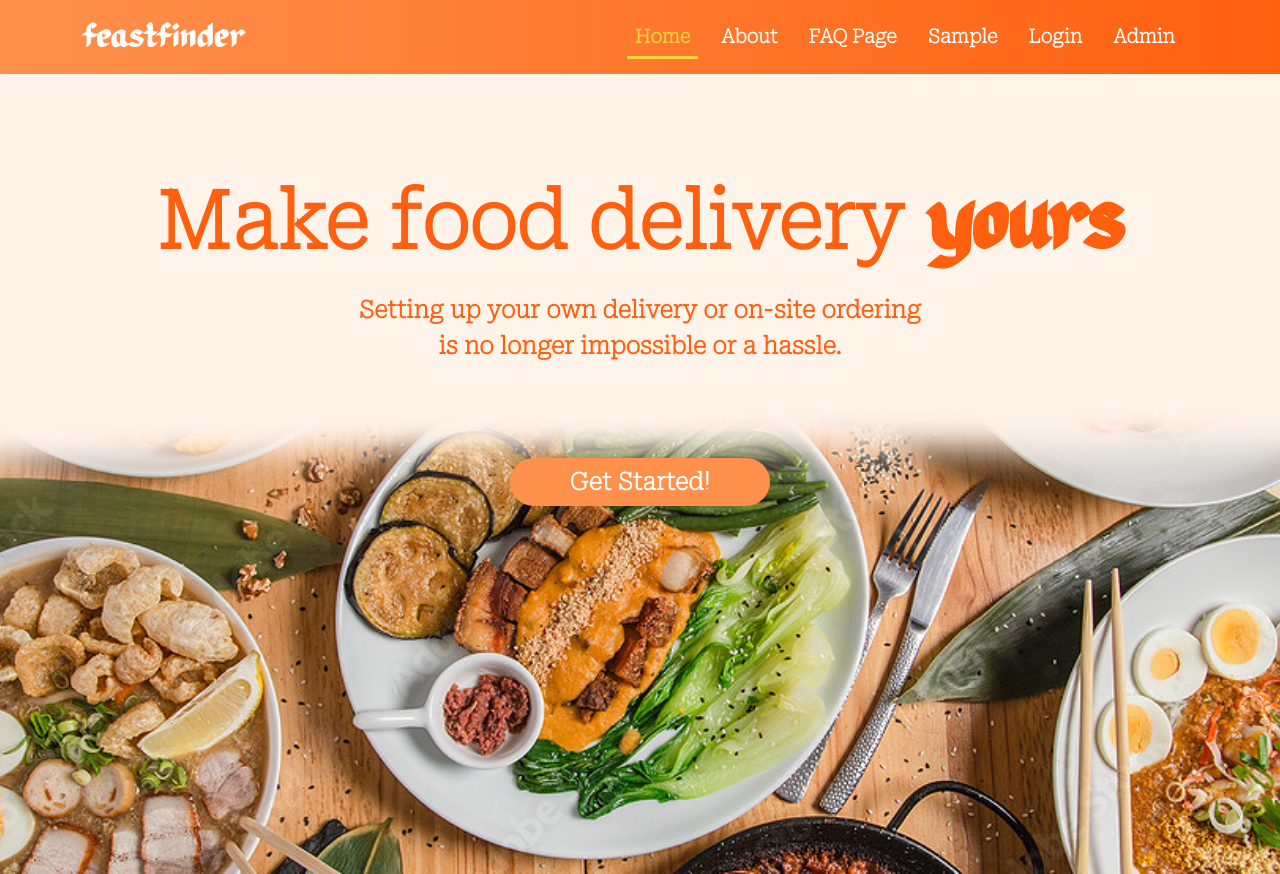
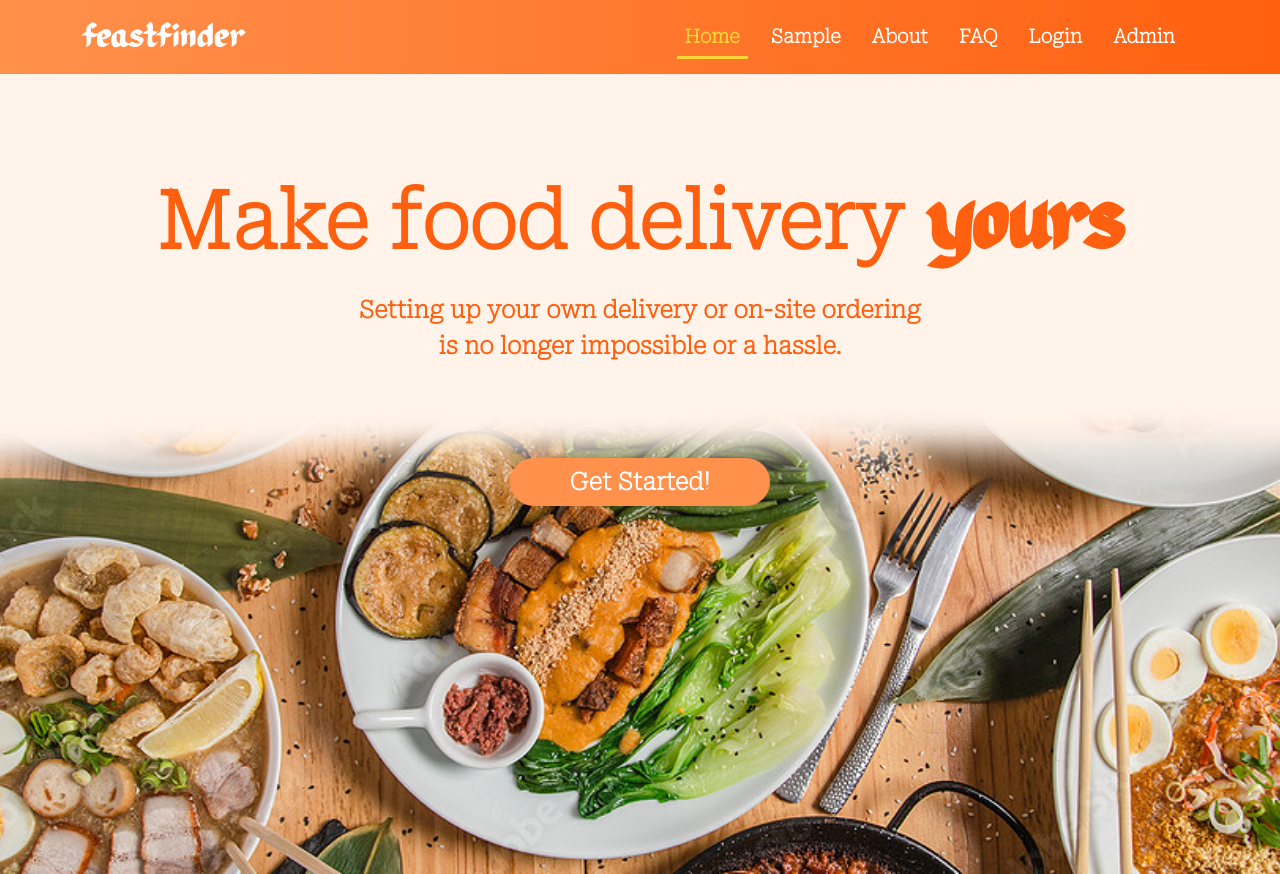
Before and after one commit to FeastFinderApp/feastfinder, a React (Create React App) app: page / in a window 1280 px wide. Built offline with nearby package versions, Linux system fonts and the light colour scheme.

Commit message:
Fix FAQ routing, fixes #27

```diff
--- a/src/App.js
+++ b/src/App.js
@@ -10,7 +10,7 @@ import { Navbar, Nav, Container } from "react-bootstrap";
 import "bootstrap/dist/css/bootstrap.min.css";
 import Home from "./components/Home";
 import About from "./components/About";
-import Faques from "./components/FAQ-page";
+import Faques from "./components/FAQ";
 import SampleResto from "./components/SampleResto";
 import Login from "./components/Login";
 import LoginAdmin from "./components/LoginAdmin";
@@ -39,6 +39,13 @@ function App() {
                 </Nav.Link>
                 <Nav.Link
                   as={NavLink}
+                  to="/sample"
+                  className={({ isActive }) => (isActive ? "active" : "")}
+                >
+                  Sample
+                </Nav.Link>
+                <Nav.Link
+                  as={NavLink}
                   to="/about"
                   className={({ isActive }) => (isActive ? "active" : "")}
                 >
@@ -46,17 +53,10 @@ function App() {
                 </Nav.Link>
                 <Nav.Link
                   as={NavLink}
-                  to="/sample"
+                  to="/faq"
                   className={({ isActive }) => (isActive ? "active" : "")}
                 >
-                  FAQ Page
-                </Nav.Link>
-                <Nav.Link
-                  as={NavLink}
-                  to="/sample"
-                  className={({ isActive }) => (isActive ? "active" : "")}
-                >
-                  Sample
+                  FAQ
                 </Nav.Link>
                 <Nav.Link
                   as={NavLink}
--- a/src/components/FAQ-page.js
+++ b/src/components/FAQ.js
@@ -1,7 +1,7 @@
 import React from "react";
-import './FAQ-page.css';
+import './FAQ.css';
 
-const Faques = () => {
+const FAQ = () => {
   return (
     <div>
       {/* FAQ Page */}
@@ -22,4 +22,4 @@ const Faques = () => {
   );
 };
 
-export default Faques;
+export default FAQ;
```
Also changed, not shown: src/components/FAQ.css (renamed from src/components/FAQ-page.css).
